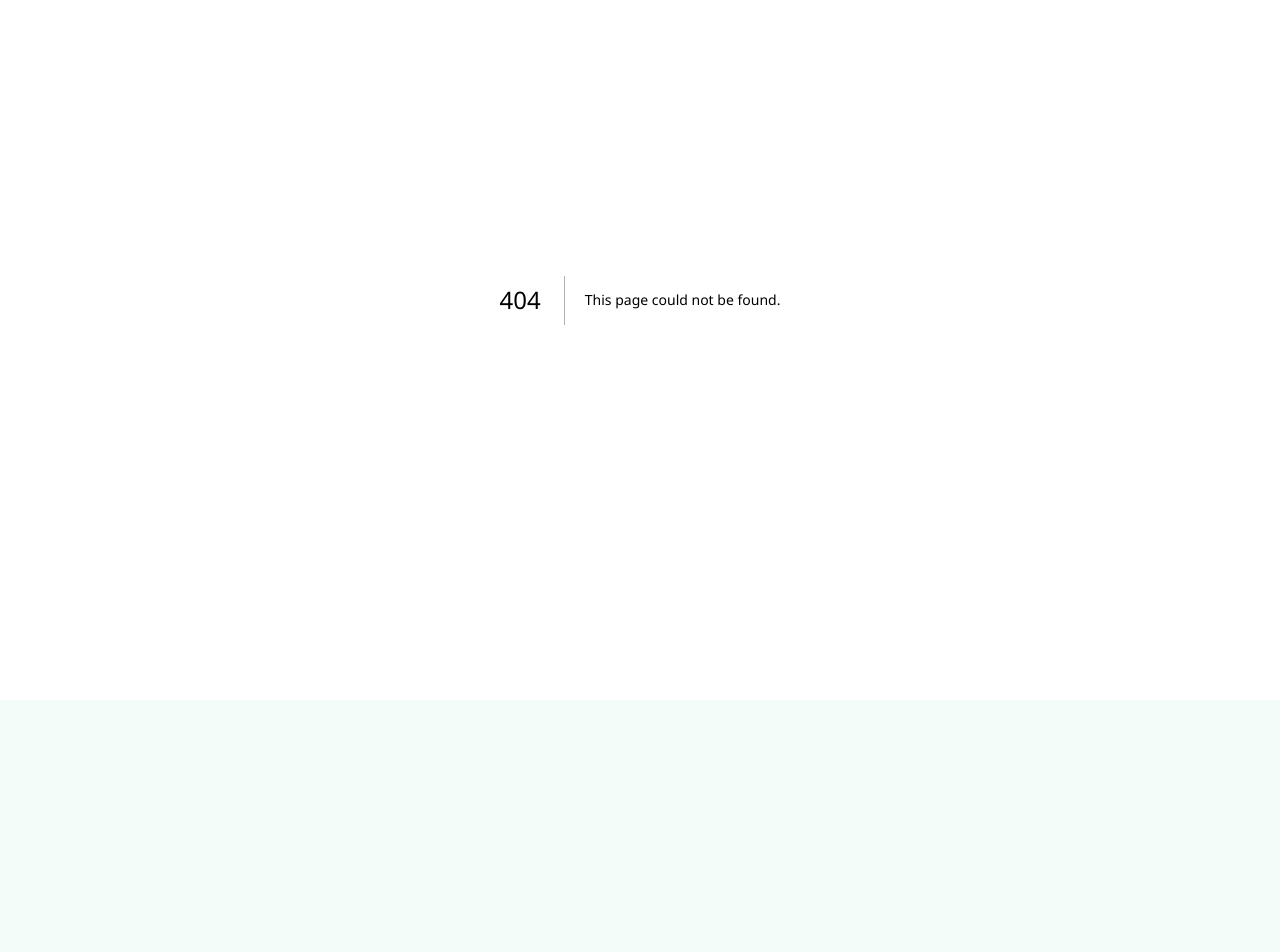
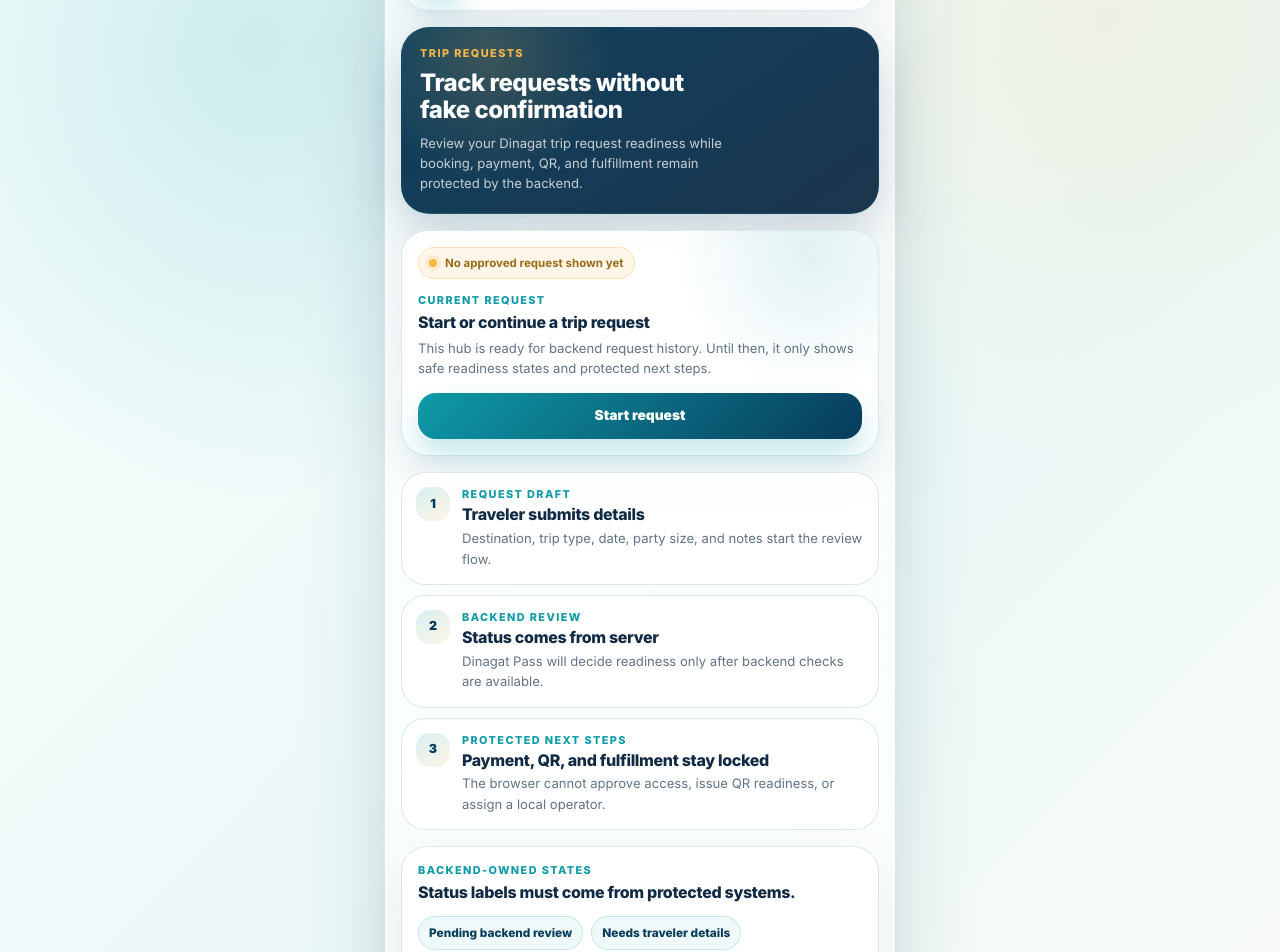
Before and after one commit to bayanihanplus/dinagat-pass, a Next.js app in the folder apps/web/: page /traveler/requests in a window 1280 px wide. Before the commit this address had no page. Shown: the part 100-1052 px from the top of the page. Before the commit the page ends 800 px from the top, so only its background shows below. Built offline with nearby package versions, Linux system fonts and the light colour scheme.

Commit message:
feat(web): add traveler requests hub UI

```diff
--- a/apps/web/app/globals.css
+++ b/apps/web/app/globals.css
@@ -3224,3 +3224,224 @@
     transform: none;
   }
 }
+
+/* DINAGAT PASS TRAVELER REQUESTS HUB TRUE MOBILE APP UI */
+.dp-requests-hero {
+  display: grid;
+  gap: 10px;
+  padding: 18px;
+  border: 1px solid rgba(14, 154, 167, 0.16);
+  border-radius: 28px;
+  background:
+    radial-gradient(circle at 18% 14%, rgba(245, 184, 75, 0.18), transparent 30%),
+    linear-gradient(145deg, rgba(7, 59, 90, 0.97), rgba(16, 42, 67, 0.95));
+  color: #ffffff;
+  box-shadow: 0 20px 50px rgba(7, 59, 90, 0.22);
+}
+
+.dp-requests-kicker,
+.dp-requests-empty p,
+.dp-requests-step p,
+.dp-requests-section-head p,
+.dp-requests-pass-link p {
+  margin: 0;
+  color: #0e9aa7;
+  font-size: 0.68rem;
+  font-weight: 800;
+  letter-spacing: 0.13em;
+  text-transform: uppercase;
+}
+
+.dp-requests-hero .dp-requests-kicker {
+  color: #f5b84b;
+}
+
+.dp-requests-hero h1,
+.dp-requests-empty h2,
+.dp-requests-step h2,
+.dp-requests-section-head h2,
+.dp-requests-pass-link h2 {
+  margin: 0;
+  color: #102a43;
+  font-size: 1rem;
+  font-weight: 800;
+  letter-spacing: -0.02em;
+  line-height: 1.12;
+}
+
+.dp-requests-hero h1 {
+  max-width: 290px;
+  color: #ffffff;
+  font-size: 1.5rem;
+}
+
+.dp-requests-hero p,
+.dp-requests-empty span,
+.dp-requests-step span,
+.dp-requests-pass-link span {
+  margin: 0;
+  color: rgba(82, 103, 122, 0.92);
+  font-size: 0.82rem;
+  line-height: 1.55;
+}
+
+.dp-requests-hero p {
+  max-width: 320px;
+  color: rgba(255, 255, 255, 0.76);
+}
+
+.dp-requests-card {
+  display: grid;
+  gap: 14px;
+  padding: 16px;
+  border: 1px solid rgba(217, 232, 234, 0.98);
+  border-radius: 26px;
+  background: rgba(255, 255, 255, 0.94);
+  box-shadow: 0 18px 42px rgba(16, 42, 67, 0.08);
+}
+
+.dp-requests-primary {
+  background:
+    radial-gradient(circle at 86% 10%, rgba(14, 154, 167, 0.12), transparent 30%),
+    rgba(255, 255, 255, 0.94);
+}
+
+.dp-requests-status {
+  display: inline-flex;
+  align-items: center;
+  width: fit-content;
+  gap: 8px;
+  padding: 8px 10px;
+  border: 1px solid rgba(245, 184, 75, 0.34);
+  border-radius: 999px;
+  background: rgba(245, 184, 75, 0.12);
+  color: #9b6b19;
+  font-size: 0.72rem;
+  font-weight: 800;
+}
+
+.dp-requests-status span {
+  width: 8px;
+  height: 8px;
+  border-radius: 999px;
+  background: #f5b84b;
+  box-shadow: 0 0 0 4px rgba(245, 184, 75, 0.17);
+}
+
+.dp-requests-empty,
+.dp-requests-section-head,
+.dp-requests-pass-link div {
+  display: grid;
+  gap: 7px;
+}
+
+.dp-requests-action,
+.dp-requests-secondary {
+  display: inline-flex;
+  align-items: center;
+  justify-content: center;
+  min-height: 46px;
+  padding: 0 16px;
+  border-radius: 18px;
+  font-size: 0.86rem;
+  font-weight: 900;
+  text-decoration: none;
+  transition:
+    transform 160ms ease,
+    box-shadow 160ms ease;
+}
+
+.dp-requests-action {
+  background: linear-gradient(135deg, #0e9aa7, #073b5a);
+  color: #ffffff;
+  box-shadow: 0 16px 30px rgba(14, 154, 167, 0.24);
+}
+
+.dp-requests-secondary {
+  border: 1px solid rgba(14, 154, 167, 0.2);
+  background: rgba(234, 248, 247, 0.78);
+  color: #073b5a;
+}
+
+.dp-requests-action:hover,
+.dp-requests-secondary:hover {
+  transform: translateY(-1px);
+}
+
+.dp-requests-action:hover {
+  box-shadow: 0 20px 36px rgba(14, 154, 167, 0.28);
+}
+
+.dp-requests-action:focus-visible,
+.dp-requests-secondary:focus-visible {
+  outline: 3px solid rgba(245, 184, 75, 0.5);
+  outline-offset: 3px;
+}
+
+.dp-requests-timeline {
+  display: grid;
+  gap: 10px;
+}
+
+.dp-requests-step {
+  display: grid;
+  grid-template-columns: auto 1fr;
+  gap: 12px;
+  padding: 14px;
+  border: 1px solid rgba(217, 232, 234, 0.92);
+  border-radius: 24px;
+  background: rgba(255, 255, 255, 0.88);
+}
+
+.dp-requests-step-index {
+  display: grid;
+  width: 34px;
+  height: 34px;
+  place-items: center;
+  border-radius: 14px;
+  background: linear-gradient(145deg, rgba(14, 154, 167, 0.16), rgba(245, 184, 75, 0.13));
+  color: #073b5a;
+  font-size: 0.78rem;
+  font-weight: 900;
+}
+
+.dp-requests-step div {
+  display: grid;
+  gap: 5px;
+}
+
+.dp-requests-chip-grid {
+  display: flex;
+  flex-wrap: wrap;
+  gap: 8px;
+}
+
+.dp-requests-chip {
+  display: inline-flex;
+  align-items: center;
+  min-height: 34px;
+  padding: 8px 10px;
+  border: 1px solid rgba(14, 154, 167, 0.18);
+  border-radius: 999px;
+  background: rgba(234, 248, 247, 0.76);
+  color: #073b5a;
+  font-size: 0.74rem;
+  font-weight: 800;
+}
+
+.dp-requests-pass-link {
+  background:
+    linear-gradient(135deg, rgba(234, 248, 247, 0.82), rgba(255, 255, 255, 0.96));
+}
+
+@media (prefers-reduced-motion: reduce) {
+  .dp-requests-action,
+  .dp-requests-secondary {
+    transition: none;
+  }
+
+  .dp-requests-action:hover,
+  .dp-requests-secondary:hover {
+    transform: none;
+  }
+}
--- a/apps/web/app/traveler/_components/TravelerAppShell.tsx
+++ b/apps/web/app/traveler/_components/TravelerAppShell.tsx
@@ -20,7 +20,7 @@
     key: "requests",
     icon: "\u25A4",
     label: "Requests",
-    href: "/traveler/trip-booking",
+    href: "/traveler/requests",
   },
   {
     key: "pass",
--- /dev/null
+++ b/apps/web/app/traveler/requests/page.tsx
@@ -0,0 +1,104 @@
+import Link from "next/link";
+
+import { TravelerAppShell } from "../_components/TravelerAppShell";
+
+const requestStages = [
+  {
+    label: "Request draft",
+    value: "Traveler submits details",
+    detail: "Destination, trip type, date, party size, and notes start the review flow.",
+  },
+  {
+    label: "Backend review",
+    value: "Status comes from server",
+    detail: "Dinagat Pass will decide readiness only after backend checks are available.",
+  },
+  {
+    label: "Protected next steps",
+    value: "Payment, QR, and fulfillment stay locked",
+    detail: "The browser cannot approve access, issue QR readiness, or assign a local operator.",
+  },
+];
+
+const protectedStatuses = [
+  "Pending backend review",
+  "Needs traveler details",
+  "Awaiting protected payment step",
+  "QR readiness unavailable",
+];
+
+export default function TravelerRequestsPage() {
+  return (
+    <TravelerAppShell activeTab="requests">
+      <section className="dp-requests-hero" aria-labelledby="traveler-requests-title">
+        <div className="dp-requests-kicker">Trip Requests</div>
+        <h1 id="traveler-requests-title">Track requests without fake confirmation</h1>
+        <p>
+          Review your Dinagat trip request readiness while booking, payment, QR, and fulfillment
+          remain protected by the backend.
+        </p>
+      </section>
+
+      <section className="dp-requests-card dp-requests-primary" aria-label="Current request state">
+        <div className="dp-requests-status">
+          <span aria-hidden="true" />
+          <strong>No approved request shown yet</strong>
+        </div>
+
+        <div className="dp-requests-empty">
+          <p>Current request</p>
+          <h2>Start or continue a trip request</h2>
+          <span>
+            This hub is ready for backend request history. Until then, it only shows safe readiness
+            states and protected next steps.
+          </span>
+        </div>
+
+        <Link className="dp-requests-action" href="/traveler/trip-booking">
+          Start request
+        </Link>
+      </section>
+
+      <section className="dp-requests-timeline" aria-label="Request review stages">
+        {requestStages.map((stage, index) => (
+          <article className="dp-requests-step" key={stage.label}>
+            <div className="dp-requests-step-index">{index + 1}</div>
+            <div>
+              <p>{stage.label}</p>
+              <h2>{stage.value}</h2>
+              <span>{stage.detail}</span>
+            </div>
+          </article>
+        ))}
+      </section>
+
+      <section className="dp-requests-card" aria-label="Protected request statuses">
+        <div className="dp-requests-section-head">
+          <p>Backend-owned states</p>
+          <h2>Status labels must come from protected systems.</h2>
+        </div>
+
+        <div className="dp-requests-chip-grid">
+          {protectedStatuses.map((status) => (
+            <span className="dp-requests-chip" key={status}>
+              {status}
+            </span>
+          ))}
+        </div>
+      </section>
+
+      <section className="dp-requests-card dp-requests-pass-link" aria-label="Pass readiness link">
+        <div>
+          <p>Official pass</p>
+          <h2>QR readiness belongs in your Traveler Pass.</h2>
+          <span>
+            Use the pass hub to view protected identity and QR readiness once backend verification exists.
+          </span>
+        </div>
+        <Link className="dp-requests-secondary" href="/traveler/pass">
+          View pass readiness
+        </Link>
+      </section>
+    </TravelerAppShell>
+  );
+}
```
